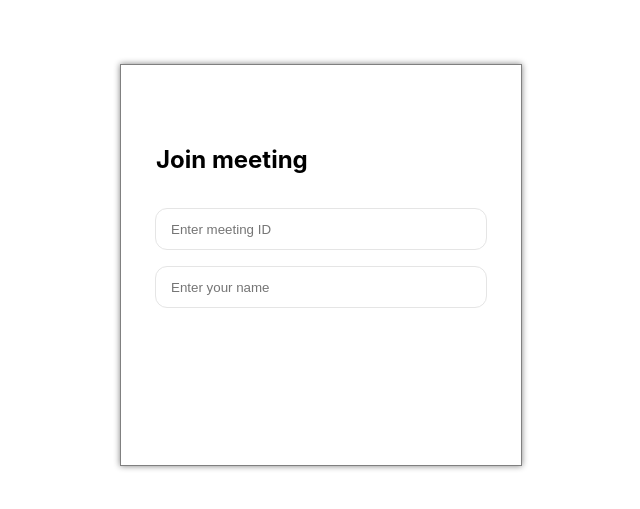
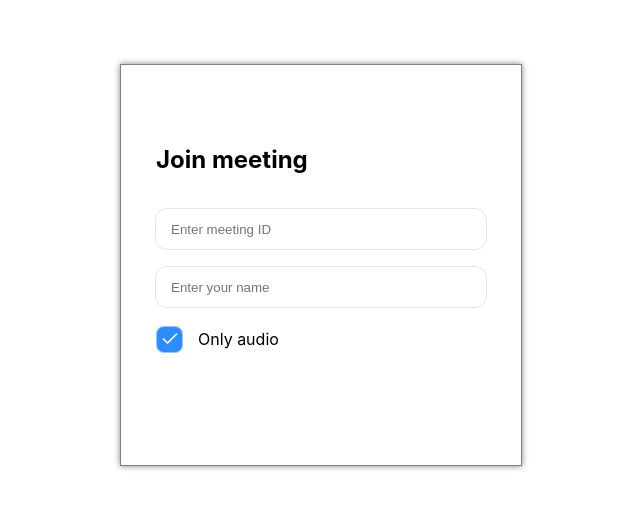
Before and after one commit to turkalpjr/discordclonefrontend, a React (Create React App) app: page /join-room in a window 1280 px wide. Shown: the part 135-644 px from the top of the page, without its empty margins (319-959 px from the left). Built offline with nearby package versions, Linux system fonts and the light colour scheme.

Commit message:
only audio checkbox eklendi
only audio checkbox eklendi

```diff
--- a/src/JoinRoomPage/JoinRoomContent.js
+++ b/src/JoinRoomPage/JoinRoomContent.js
@@ -1,7 +1,7 @@
 import React, { useState } from 'react';
 import JoinRoomInputs from './JoinRoomInputs';
 import {connect} from 'react-redux';
-
+import OnlyWithAudioCheckbox from './OnlyWithAudioCheckbox';
 const JoinRoomContent = (props) => {
     const {isRoomHost}= props;
     const [roomIdValue, setRoomIdValue] = useState('');
@@ -10,6 +10,7 @@
         <>
            <JoinRoomInputs roomIdValue={roomIdValue} setRoomIdValue={setRoomIdValue} nameValue={nameValue} setNameValue={setNameValue} isRoomHost= {isRoomHost}
            />
+           <OnlyWithAudioCheckbox/>
         </>
     );
 };
--- /dev/null
+++ b/src/JoinRoomPage/OnlyWithAudioCheckbox.js
@@ -0,0 +1,18 @@
+import React from 'react';
+import CheckImg from '../resources/images/check.png'
+const OnlyWithAudioCheckbox = (props) => {
+    const handleConnectionTypeChange = () => {
+        //change info in our store about connection type
+    }
+    return (
+        <div className='checkbox_container'>
+            <div className='checkbox_connection' onClick={handleConnectionTypeChange}>
+                <img className='checkbox_image' src={CheckImg}></img>
+            </div>
+            <p className='checkbox_container_paragraph'> Only audio</p>
+        </div>
+    );
+};
+
+
+export default OnlyWithAudioCheckbox;
```
